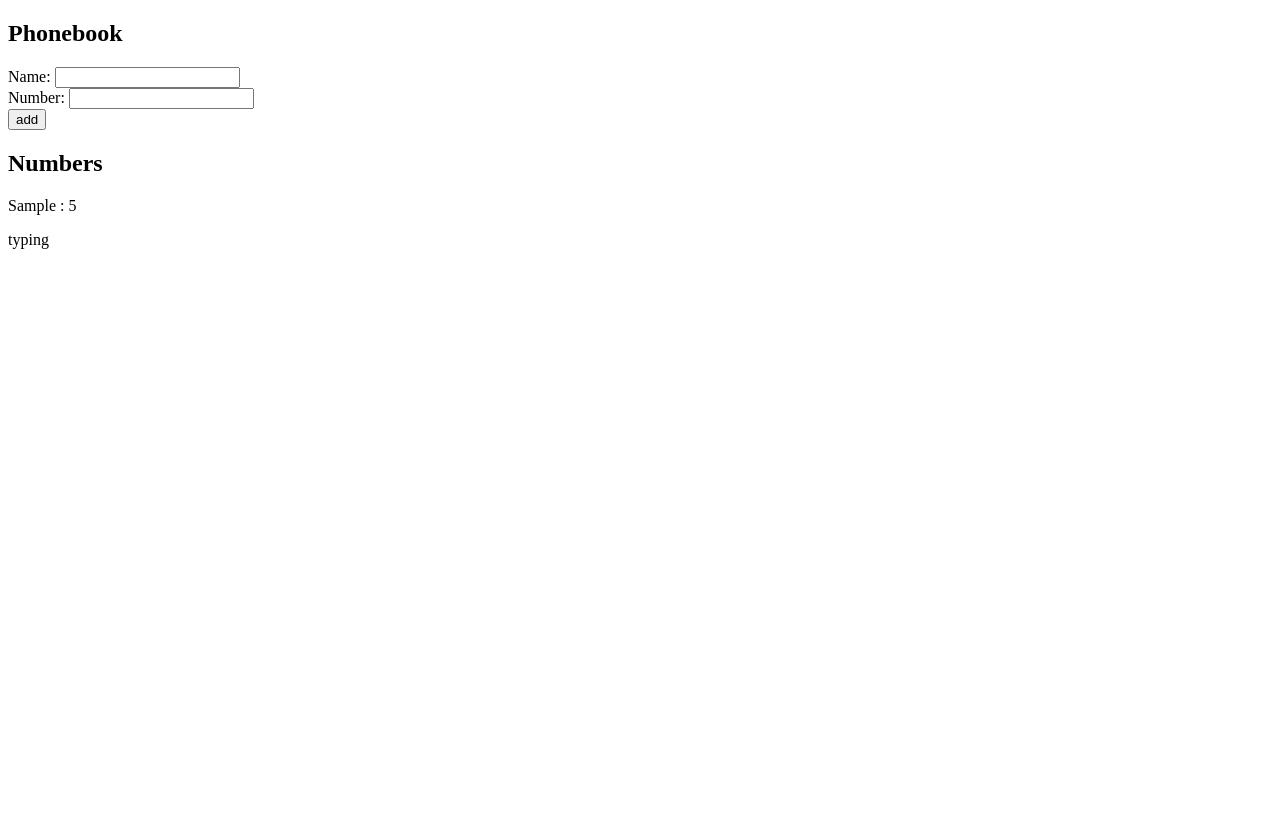
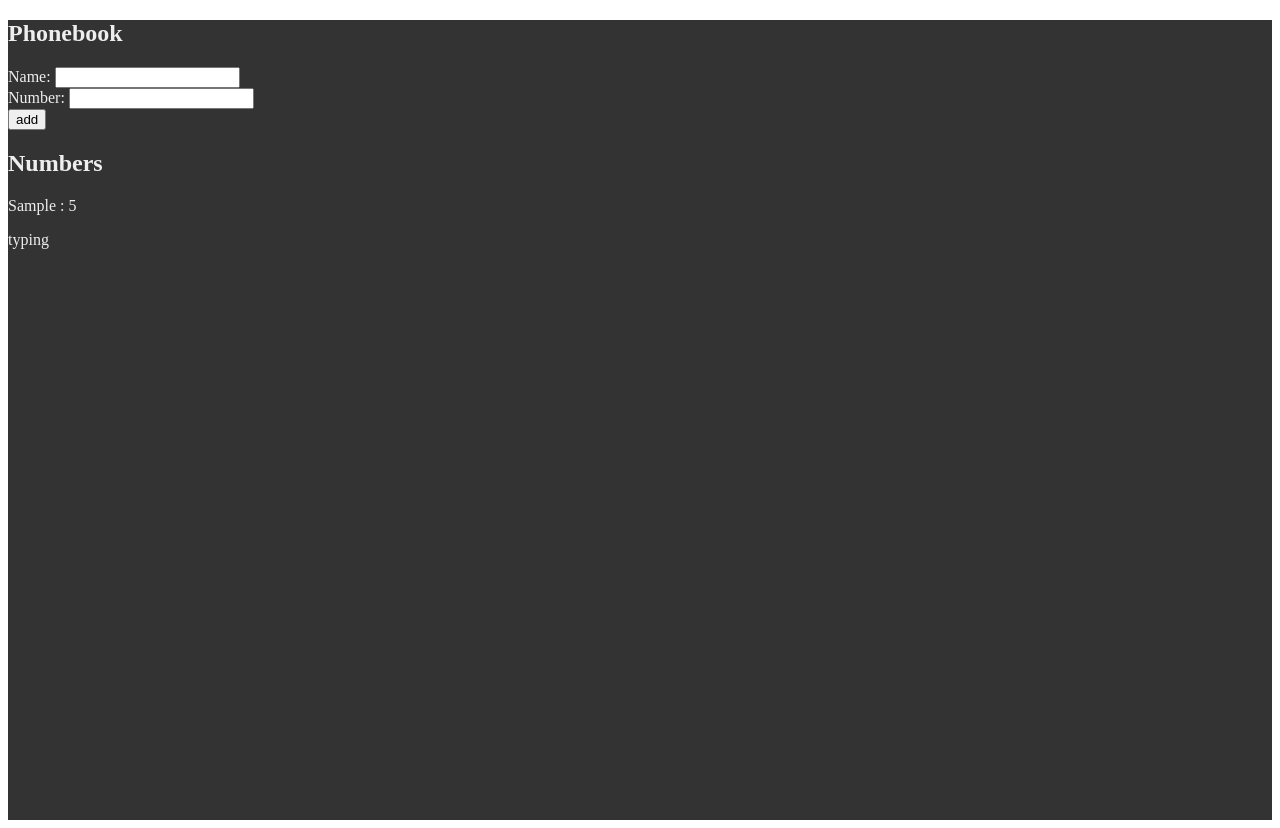
Before and after one commit to zillur-rgb/FSO, a React (Create React App) app in the folder phonebook/: page / in a window 1280 px wide. Both pictures are taken after typing "Sample", "5" into the empty fields and a click on the button "add". Before the commit the page ends 800 px from the top, so only its background shows below. Built offline with nearby package versions, Linux system fonts and the light colour scheme.

Commit message:
2.10: Refactoring done

```diff
--- a/phonebook/src/App.tsx
+++ b/phonebook/src/App.tsx
@@ -1,4 +1,6 @@
 import { useState } from "react";
+import PersonData from "./components/PersonData";
+import PersonForm from "./components/PersonForm";
 
 export type PhonebookType = {
   name: string;
@@ -25,36 +27,15 @@ const App = () => {
     setNewNumber("");
   };
 
-  console.log("newName: ", newName);
 
   return (
-    <>
+    <div style={{backgroundColor: "#333", color: "#eee", height:"100vh"}}>
       <h2>Phonebook</h2>
-      <form onSubmit={onSubmit}>
-        <div>
-          Name:{" "}
-          <input value={newName} onChange={(e) => setNewName(e.target.value)} />
-        </div>
-        <div>
-          Number:{" "}
-          <input
-            type="number"
-            value={newNumber}
-            onChange={(e) => setNewNumber(e.target.value)}
-          />
-        </div>
-        <div>
-          <button type="submit">add</button>
-        </div>
-      </form>
+      <PersonForm newName={newName} setNewName={setNewName} onSubmit={onSubmit} newNumber={newNumber} setNewNumber={setNewNumber} />
       <h2>Numbers</h2>
-      {persons.map((person, idx) => (
-        <p key={idx}>
-          {person.name} : {person.number}
-        </p>
-      ))}
+      <PersonData persons={persons}/>
       typing {newName}
-    </>
+    </div>
   );
 };
 
--- /dev/null
+++ b/phonebook/src/components/PersonData.tsx
@@ -0,0 +1,15 @@
+import React from 'react'
+
+function PersonData(props: any) {
+  return (
+    <>
+    {props.persons.map((person: { name: string | number | boolean | React.ReactElement<any, string | React.JSXElementConstructor<any>> | React.ReactFragment | React.ReactPortal | null | undefined; number: string | number | boolean | React.ReactElement<any, string | React.JSXElementConstructor<any>> | React.ReactFragment | React.ReactPortal | null | undefined }, idx: React.Key | null | undefined) => (
+        <p key={idx}>
+          {person.name} : {person.number}
+        </p>
+      ))}
+    </>
+  )
+}
+
+export default PersonData
--- /dev/null
+++ b/phonebook/src/components/PersonForm.tsx
@@ -0,0 +1,25 @@
+import React from 'react'
+
+function PersonForm(props: any) {
+  return (
+    <form onSubmit={props.onSubmit}>
+        <div>
+          Name:{" "}
+          <input value={props.newName} onChange={(e) => props.setNewName(e.target.value)} />
+        </div>
+        <div>
+          Number:{" "}
+          <input
+            type="number"
+            value={props.newNumber}
+            onChange={(e) => props.setNewNumber(e.target.value)}
+          />
+        </div>
+        <div>
+          <button type="submit">add</button>
+        </div>
+      </form>
+  )
+}
+
+export default PersonForm
```
